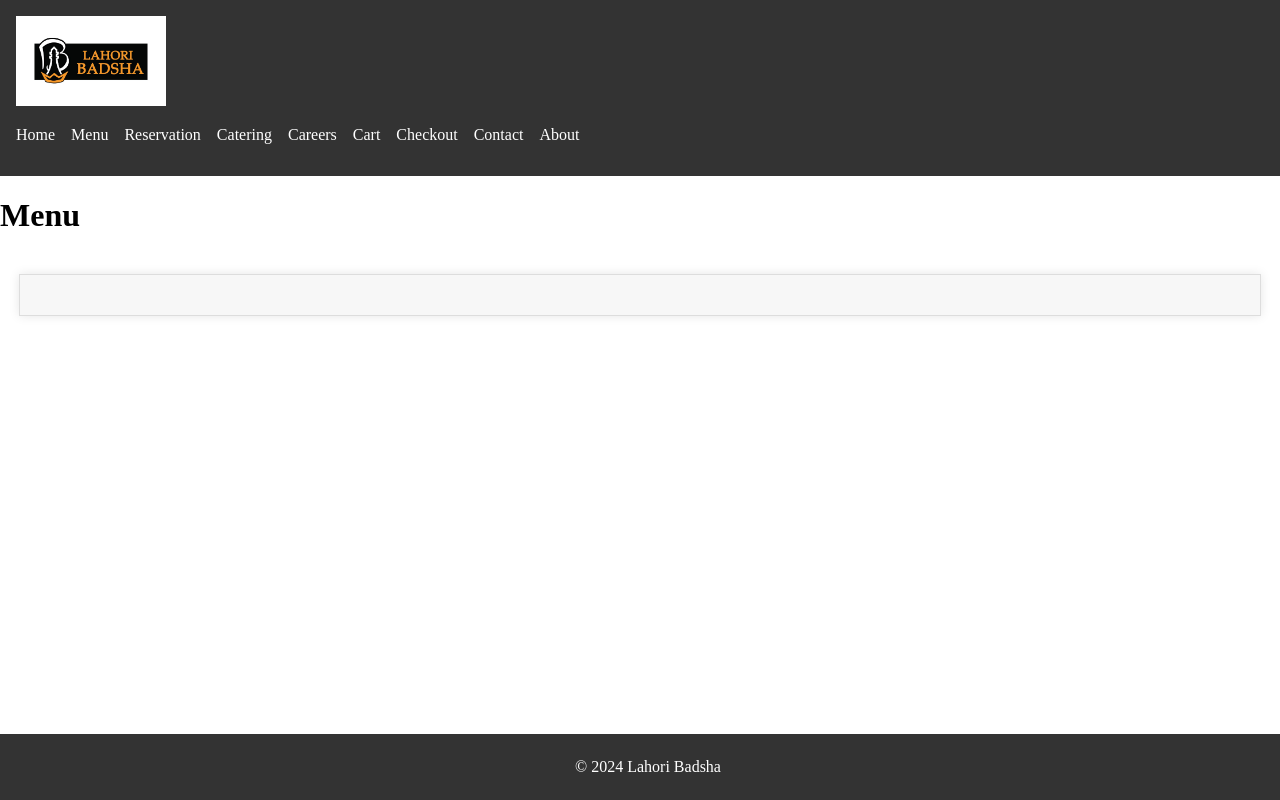
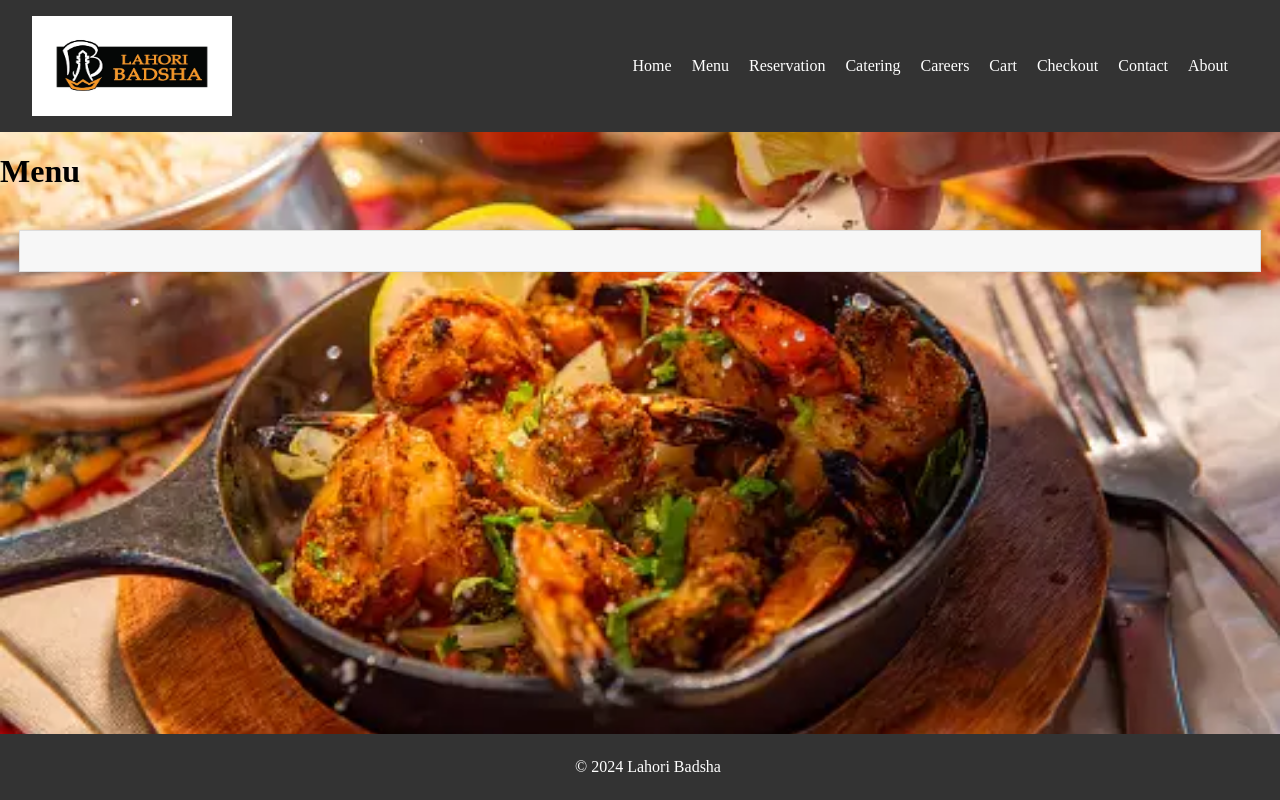
Before and after one commit to eshamudasar/restaurant-website, a Flask app: page /menu in a window 1280 px wide. Run offline with Flask 3, Linux system fonts and the light colour scheme; a database or web service that is not in the repository returns one stand-in record (values such as "Sample title"); some libraries are stand-ins or nearby versions.

Commit message:
Update styles.css

```diff
--- a/static/css/styles.css
+++ b/static/css/styles.css
@@ -1,40 +1,67 @@
 /* remove margin and padding from the body */
+
 body {
+    background-image: url('/static/images/chicken_tikka.jpg');
+    background-size: cover;
+    background-position: center;
+    height: 100vh;
     margin: 0;
     padding: 0;
 }
+/* Add some padding to the header */
+header {
+    padding: 1rem 2rem;
+    background-color: #333;
+    color: #fff;
+}
 
-  header {
-    background-color: #333;
-    color: rgb(90, 166, 211);
-    padding: 1rem;
+/* Style the navigation menu */
+nav {
     display: flex;
+    justify-content: space-between;
     align-items: center;
 }
 
 nav ul {
     list-style: none;
     padding: 0;
+    margin: 0;
     display: flex;
-    margin-left: auto;
 }
 
 nav ul li {
-    margin-right: 1rem;
+    margin-right: 20px;
 }
 
 nav ul li a {
-    color: rgb(255, 255, 255);
+    color: #fff;
     text-decoration: none;
+    transition: color 0.2s ease;
 }
+
+nav ul li a:hover {
+    color: #ccc;
+}
+
+/* Add some styles to the logo */
+nav img {
+    width: 200px;
+    height: 100px;
+    margin-right: 20px;
+}
+
+
   .hero {
-    background-image: url('Chicken_Curry.jpg.jpg');
+    background-image: url('images.jpg');
     background-size: cover;
     height: 100vh;
     display: flex;
+    font-family: 'Open Sans', sans-serif;
+    font-size: 16px;
     justify-content: center;
     align-items: center;
-    color: rgb(12, 62, 76);
+    color: rgb(213, 237, 244);
+
 }
 
 .hero h1 {
```
Lines whose indentation alone changed are shown as unchanged.
